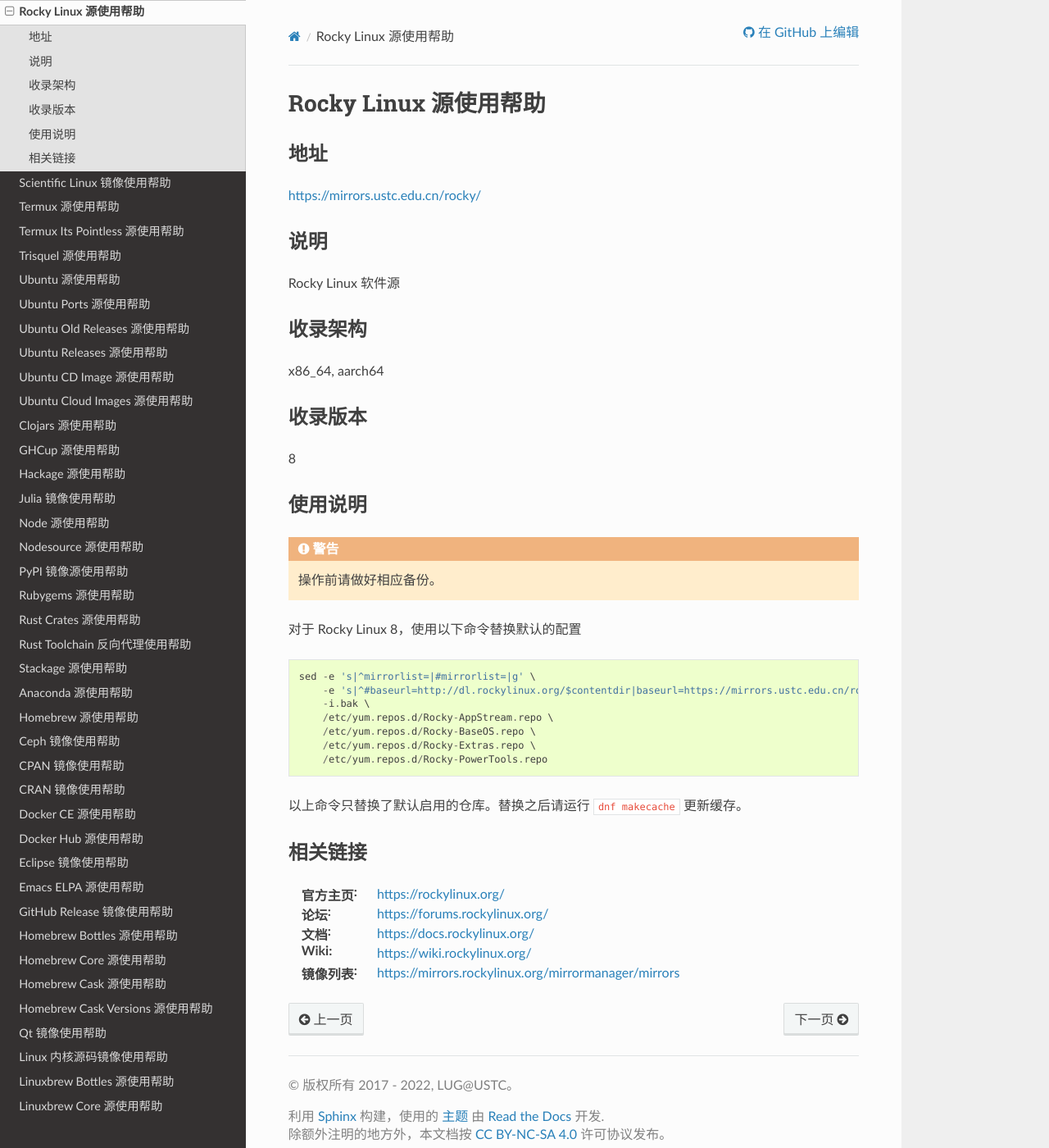
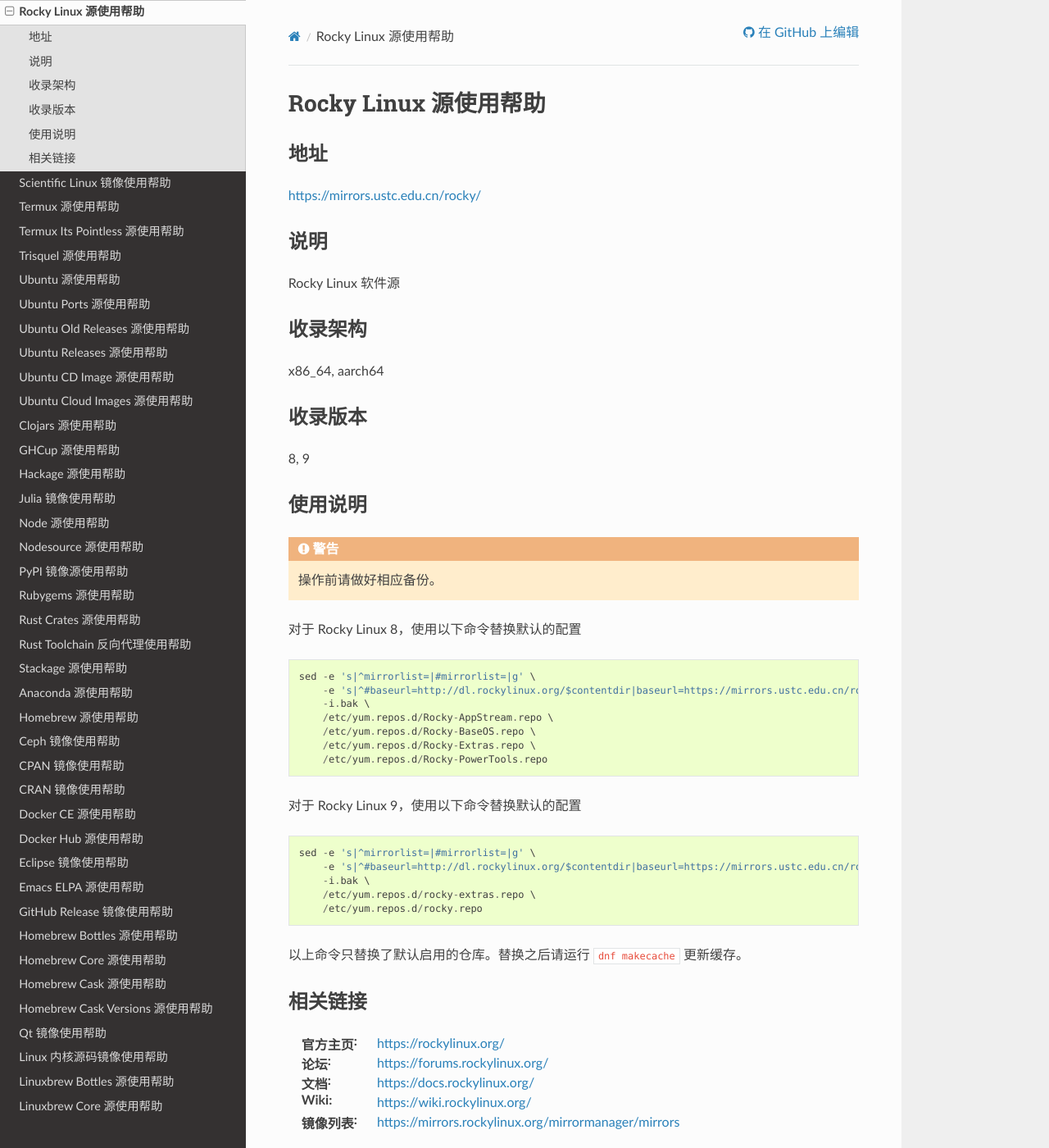
Before and after one commit to ustclug/mirrorhelp, a Sphinx documentation site: the page built from source/rocky.rst, in a window 1280 px wide and 1400 px high. Shown: the whole window at 82% size. Built offline with Sphinx 7.4.7 and the Read the Docs theme 2.0.0, drawn with Linux system fonts in a browser that asks for light colours; pages that are not in the unit, such as notebooks, are missing from menus.

Commit message:
Update rocky.rst (#206)
add Rocky Linux 9

```diff
--- a/source/rocky.rst
+++ b/source/rocky.rst
@@ -20,7 +20,7 @@
 收录版本
 ========
 
-8
+8, 9
 
 使用说明
 ========
@@ -40,6 +40,16 @@
       /etc/yum.repos.d/Rocky-Extras.repo \
       /etc/yum.repos.d/Rocky-PowerTools.repo
 
+对于 Rocky Linux 9，使用以下命令替换默认的配置
+
+::
+
+  sed -e 's|^mirrorlist=|#mirrorlist=|g' \
+      -e 's|^#baseurl=http://dl.rockylinux.org/$contentdir|baseurl=https://mirrors.ustc.edu.cn/rocky|g' \
+      -i.bak \
+      /etc/yum.repos.d/rocky-extras.repo \
+      /etc/yum.repos.d/rocky.repo
+
 以上命令只替换了默认启用的仓库。替换之后请运行 ``dnf makecache`` 更新缓存。
 
 
```
